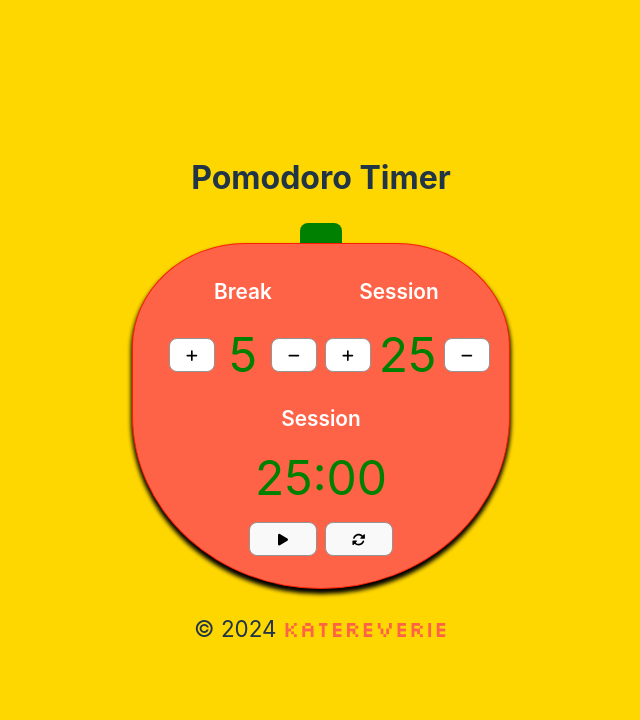
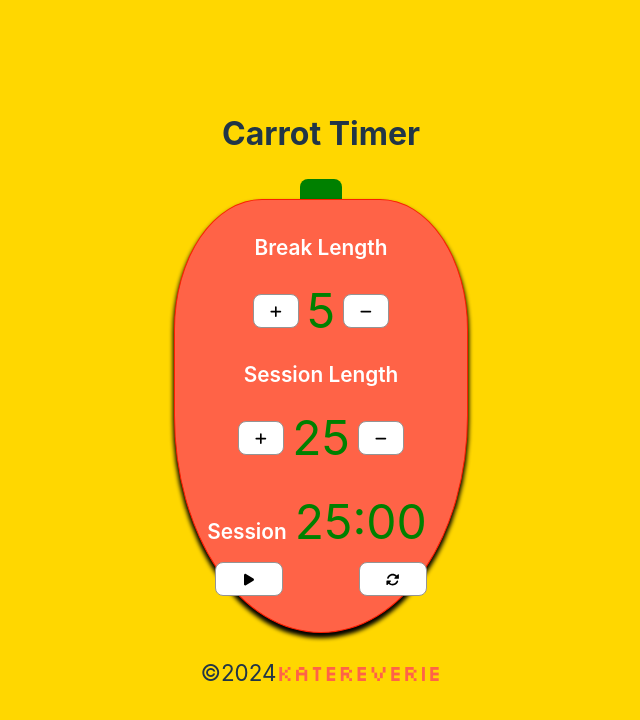
Before and after one commit to katereverie/fcc-proj-PomodoroTimer, a React (Vite) app in the folder pomodoro-timer/: page / in a window 1280 px wide. Shown: the top 720 px of the page, without its empty margins (319-959 px from the left). Built offline with nearby package versions, Linux system fonts and the light colour scheme.

Commit message:
update: break into components

```diff
--- a/pomodoro-timer/src/App.jsx
+++ b/pomodoro-timer/src/App.jsx
@@ -1,17 +1,18 @@
 import { useState, useEffect, useRef } from 'react'
-import { FontAwesomeIcon} from '@fortawesome/react-fontawesome';
-import { faPlus, faMinus, faSyncAlt, faPlay, faPause } from '@fortawesome/free-solid-svg-icons';
 import alarm from './assets/audio/clock-alarm.mp3';
+import SetterWrapper from './SetterWrapper';
+import Timer from './Timer';
 import './assets/styles/App.css'
 
-export default function App() {
+export default function App () {
   const [breakLength, setBreakLength] = useState(5);
   const [sessionLength, setSessionLength] = useState(25);
   const [minutes, setMinutes] = useState(25);
   const [seconds, setSeconds] = useState(0);
   const [isRunning, setIsRunning] = useState(false);
-  const [isBreakRunning, setIsBreakRunning] = useState(false);
-  const [isSessionRunning, setIsSessionRunning] = useState(true);
+  const [isBreakShowing, setisBreakShowing] = useState(false);
+  const [isSessionShowing, setisSessionShowing] = useState(true);
+
   const audioRef = useRef(null);
 
   const timeLeft = `${minutes < 10? '0'+ minutes: minutes}:${seconds < 10? '0'+ seconds: seconds}`;
@@ -19,21 +20,21 @@ export default function App() {
   useEffect(() => {
 
     const enterBreak = () => {
-      // set break session after 4s.
+      // set break session after 5s.
       setTimeout(() => {
         setMinutes(breakLength);
         setSeconds(0);
-        setIsSessionRunning(!isSessionRunning);
-        setIsBreakRunning(!isBreakRunning);
+        setisSessionShowing(!isSessionShowing);
+        setisBreakShowing(!isBreakShowing);
       }, 5000);
     }
-
+    // set break session after 5s.
     const enterSession = () => {
       setTimeout(() => {
         setMinutes(sessionLength);
         setSeconds(0);
-        setIsBreakRunning(!isBreakRunning);
-        setIsSessionRunning(!isSessionRunning);
+        setisBreakShowing(!isBreakShowing);
+        setisSessionShowing(!isSessionShowing);
       }, 5000)
     }
 
@@ -43,7 +44,7 @@ export default function App() {
       timeoutId = setTimeout(() => {
         if (seconds === 0 && minutes === 0) {
           audioRef.current.play();
-          isSessionRunning? enterBreak(): enterSession();
+          isSessionShowing? enterBreak(): enterSession();
         } else if (seconds === 0 && minutes !== 0) {
           setSeconds(59);
           setMinutes(prevMinutes => prevMinutes - 1);
@@ -57,72 +58,57 @@ export default function App() {
     // cleanup function clear the timeout if the component unmounts
     return () => clearTimeout(timeoutId);
 
-  }, [minutes, seconds, breakLength, sessionLength, isRunning, isBreakRunning, isSessionRunning])
+  }, [minutes, seconds, breakLength, sessionLength, isRunning, isBreakShowing, isSessionShowing])
 
-  const increment = (e) => {
+  const updateLength = (type, increment, isShowing) => {
+    const setter = type === 'break'? setBreakLength : setSessionLength;
+    // const length = type === 'break'? breakLength : sessionLength;
 
+    setter(prevLength => {
+      const newLength = increment? prevLength + 1: prevLength - 1;
+      // prevent edge cases where length goes below 1 or above 60
+      if (newLength < 1 || newLength > 60) return prevLength;
+
+      if (isShowing) return newLength;
+      setMinutes(newLength);
+      setSeconds(0);
+      return newLength;
+    })
+  }
+
+
+  const handleIncrement = (e) => {
+    // if timer is running, prohibit updating break/session length
     if (isRunning) return;
 
-    if (e.target.id === 'break-increment') {
-      setBreakLength(prevBreakLength => {
-        if (breakLength === 60) return 60;
-        const newBreakLength = prevBreakLength + 1;
-        if (isSessionRunning) return newBreakLength; // if it's not a break session, do not update minutes
-        setMinutes(newBreakLength);
-        setSeconds(0);
-        return newBreakLength;
-      })
+    const buttonId = e.currentTarget.id;
+    if (buttonId === 'break-increment') {
+      updateLength('break', true, isSessionShowing);
+    } else if (buttonId === 'session-increment') {
+      updateLength('session', true, isBreakShowing);
     }
+    return;
+  };
 
-    if (e.target.id === 'session-increment') {
-      setSessionLength(prevSessionLength => {
-        if (sessionLength === 60) return 60;
-        const newSessionLength = prevSessionLength + 1;
-        if (isBreakRunning) return newSessionLength; // if it's a break session, do not update minutes;
-        setMinutes(newSessionLength);
-        setSeconds(0);
-        return newSessionLength;
-      })
-    }
-
-    return;
-
-  }
-
-  const decrement = (e) => {
-
+  const handleDecrement = (e) => {
+    // if timer is running, prohibit updating break/session length
     if (isRunning) return;
 
-    if (e.target.id === 'break-decrement') {
-      setBreakLength(prevBreakLength => {
-        if (prevBreakLength === 1) return 1;
-        const newBreakLength = prevBreakLength - 1;
-        if (isSessionRunning) return newBreakLength;
-        setMinutes(newBreakLength);
-        setSeconds(0);
-        return newBreakLength;
-      })
+    const buttonId = e.currentTarget.id;
+
+    if (buttonId === 'break-decrement') {
+      updateLength('break', false, isSessionShowing);
+    } else if (buttonId === 'session-decrement') {
+      updateLength('session', false, isBreakShowing);
     }
-
-    if (e.target.id === 'session-decrement') {
-      setSessionLength(prevSessionLength => {
-        if (prevSessionLength === 1) return 1;
-        const newSessionLength = prevSessionLength - 1;
-        if (isBreakRunning) return newSessionLength;
-        setMinutes(newSessionLength);
-        setSeconds(0);
-        return newSessionLength;
-      })
-    }
-
     return;
   }
 
-  const toggleTimer = () => {
+  const handleToggleTimer = () => {
     setIsRunning(prevState => !prevState);
   }
 
-  const reset = () => {
+  const handleReset = () => {
     audioRef.current.pause();
     audioRef.current.currentTime = 0;
     setMinutes(25);
@@ -130,60 +116,58 @@ export default function App() {
     setSessionLength(25);
     setBreakLength(5);
     setIsRunning(false);
-    setIsBreakRunning(false);
-    setIsSessionRunning(true);
+    setisBreakShowing(false);
+    setisSessionShowing(true);
   }
-
-
   return (
       <>
         <header>
-          <h1>Pomodoro Timer</h1>
+          <h1>Carrot Timer</h1>
         </header>
         <div className='grass'></div>
         <div id='app'>
-          <div id='break-session-wrapper'>
-            <div className='wrapper'>
-                <label id='break-label'>Break</label>
-                <div className='btn-wrapper'>
-                    <button id='break-increment' onClick={increment}>
-                      <FontAwesomeIcon icon={faPlus} />
-                    </button>
-                    <div id='break-length'>{breakLength}</div>
-                    <button id='break-decrement' onClick={decrement}>
-                      <FontAwesomeIcon icon={faMinus} />
-                    </button>
-                </div>
-            </div>
-            <div className='wrapper'>
-                <label id='session-label'>Session</label>
-                <div className='btn-wrapper'>
-                    <button id='session-increment' onClick={increment}>
-                      <FontAwesomeIcon icon={faPlus} />
-                    </button>
-                    <div id='session-length'>{sessionLength}</div>
-                    <button id='session-decrement' onClick={decrement}>
-                      <FontAwesomeIcon icon={faMinus} />
-                    </button>
-                </div>
-            </div>
-          </div>
-          <div className='wrapper'>
-              <label id='timer-label'>
-                {isSessionRunning? 'Session': 'Break'}
-              </label>
-              <div id='time-left'>
-                {timeLeft}
-              </div>
-              <button id='start_stop' onClick={toggleTimer}>{isRunning? <FontAwesomeIcon icon={faPause} />: <FontAwesomeIcon icon={faPlay} />}</button>
-              <button id='reset' onClick={reset}>
-                <FontAwesomeIcon icon={faSyncAlt} />
-              </button>
-              <audio id='beep' ref={audioRef} src={alarm} />
-          </div>
+          <SetterWrapper
+            labelId='break-label'
+            labelContent='Break Length'
+            displayId='break-length'
+            displayContent={breakLength}
+            buttonIncrementId='break-increment'
+            buttonDecrementId='break-decrement'
+            handleIncrement={handleIncrement}
+            handleDecrement={handleDecrement}
+          />
+          <SetterWrapper
+            labelId='session-label'
+            labelContent='Session Length'
+            displayId='session-length'
+            displayContent={sessionLength}
+            buttonIncrementId='session-increment'
+            buttonDecrementId='session-decrement'
+            handleIncrement={handleIncrement}
+            handleDecrement={handleDecrement}
+          />
+          <Timer
+            labelId='timer-label'
+            labelContent={isSessionShowing? 'Session': 'Break'}
+            displayId='time-left'
+            displayContent={timeLeft}
+            buttonResetId='reset'
+            buttonStartPauseId='start_stop'
+            isTimerRunning={isRunning}
+            handleReset={handleReset}
+            handleToggleTimer={handleToggleTimer}
+          >
+            <audio id='beep' ref={audioRef} src={alarm} />
+          </Timer>
         </div>
         <footer>
-          <p>&copy; {new Date().getFullYear()} <a href='https://github.com/Katereverie'><span id='author'>Katereverie</span></a></p>
+          <p>
+            &copy;
+            {new Date().getFullYear()}
+            <a href='https://github.com/Katereverie'>
+              <span id='author'>Katereverie</span>
+            </a>
+          </p>
         </footer>
       </>
   )
--- /dev/null
+++ b/pomodoro-timer/src/Button.jsx
@@ -0,0 +1,11 @@
+export default function Button ( {buttonId, handleClick, children}) {
+
+  return (
+    <button
+      id={buttonId}
+      onClick={handleClick}
+    >
+      {children}
+    </button>
+  );
+}
--- /dev/null
+++ b/pomodoro-timer/src/SetterWrapper.jsx
@@ -0,0 +1,25 @@
+
+import { FontAwesomeIcon} from '@fortawesome/react-fontawesome';
+import { faPlus, faMinus} from '@fortawesome/free-solid-svg-icons';
+
+import Button from './Button';
+
+export default function SetterWrapper ({labelId, labelContent, displayId, displayContent, buttonIncrementId, buttonDecrementId, handleIncrement, handleDecrement}) {
+
+
+
+  return (
+    <div className='setter-wrapper'>
+      <label id={labelId}>{labelContent}</label>
+      <div className='btn-wrapper'>
+        <Button buttonId={buttonIncrementId} handleClick={handleIncrement}>
+          <FontAwesomeIcon icon={faPlus} />
+        </Button>
+        <span id={displayId}>{displayContent}</span>
+        <Button buttonId={buttonDecrementId} handleClick={handleDecrement}>
+          <FontAwesomeIcon icon={faMinus} />
+        </Button>
+      </div>
+    </div>
+  );
+}
--- /dev/null
+++ b/pomodoro-timer/src/Timer.jsx
@@ -0,0 +1,29 @@
+import { FontAwesomeIcon} from '@fortawesome/react-fontawesome';
+import { faSyncAlt, faPlay, faPause } from '@fortawesome/free-solid-svg-icons';
+
+import Button from "./Button";
+
+export default function Timer ( {labelId, labelContent, displayId, displayContent, buttonStartPauseId, buttonResetId, isTimerRunning, handleReset, handleToggleTimer, children}) {
+
+  return (
+    <div className="timer-wrapper">
+      <label id={labelId}>
+        {labelContent}
+      </label>
+      <span id={displayId}>
+        {displayContent}
+      </span>
+      {children}
+      <div className='btn-wrapper timer'>
+        <Button buttonId={buttonStartPauseId} handleClick={handleToggleTimer}>
+          {isTimerRunning? <FontAwesomeIcon icon={faPause} />:<FontAwesomeIcon icon={faPlay} />}
+        </Button>
+        <Button buttonId={buttonResetId} handleClick={handleReset}>
+          <FontAwesomeIcon icon={faSyncAlt} />
+        </Button>
+      </div>
+
+    </div>
+  );
+
+}
```
